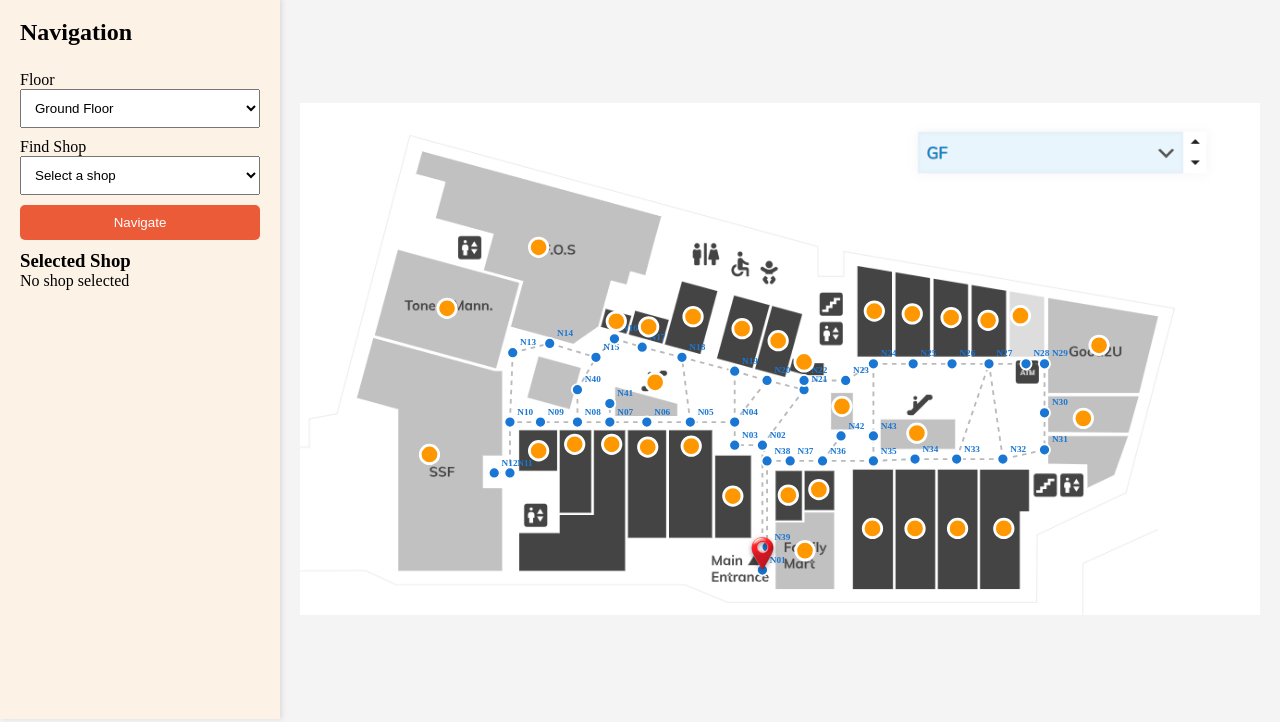
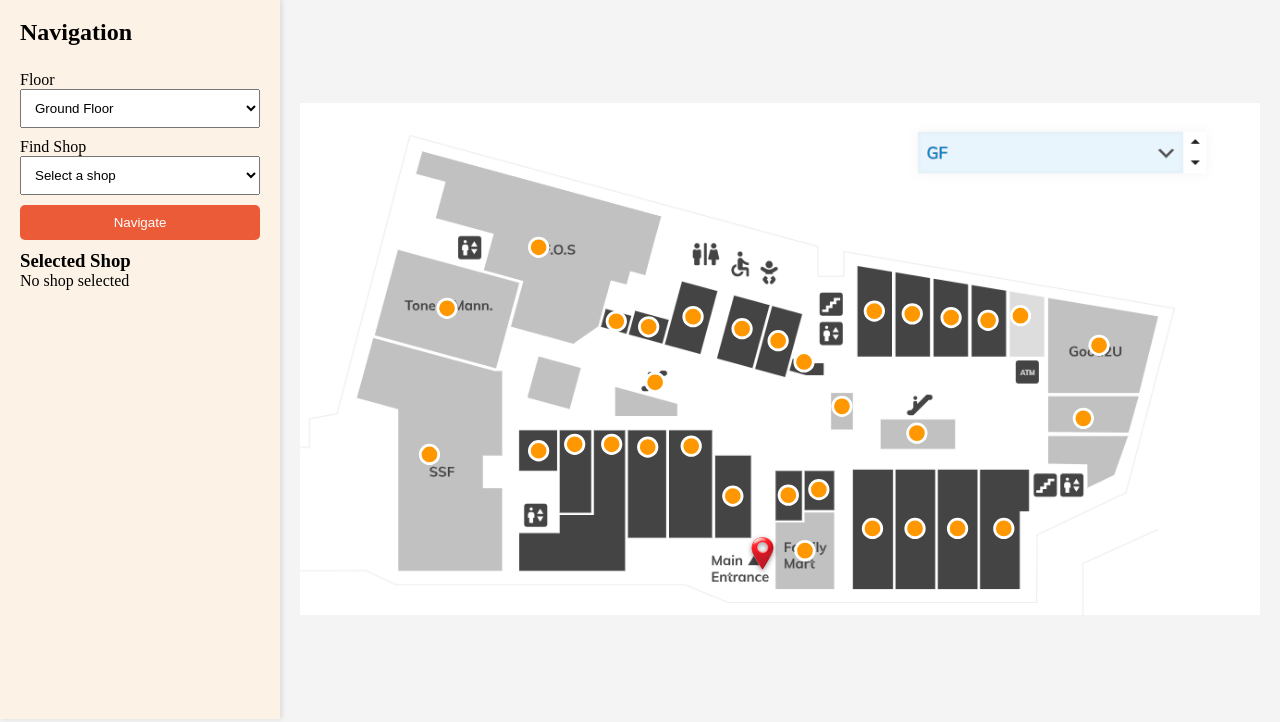
Before and after one commit to alishadaym/P1-Intern-Project, a Flask app: page / in a window 1280 px wide. Shown: the part 78-800 px from the top of the page. Run offline with Flask 3, Linux system fonts and the light colour scheme; data that the repository does not hold is empty.

Commit message:
hide navigation nodes

```diff
--- a/static/css/style.css
+++ b/static/css/style.css
@@ -136,10 +136,10 @@ main {
     font-weight: bold;
 }
 
-/* #navigation-lines,
+#navigation-lines,
 #navigation-nodes {
     display: none;
-} */
+}
 
 .poi-marker {
     fill: #ff9800;
```
